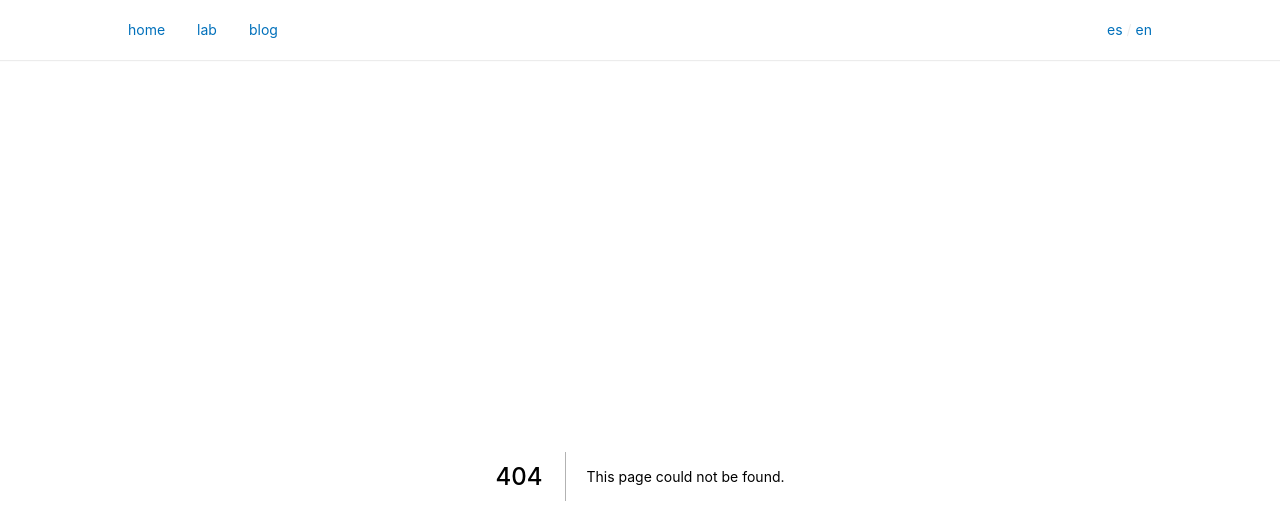
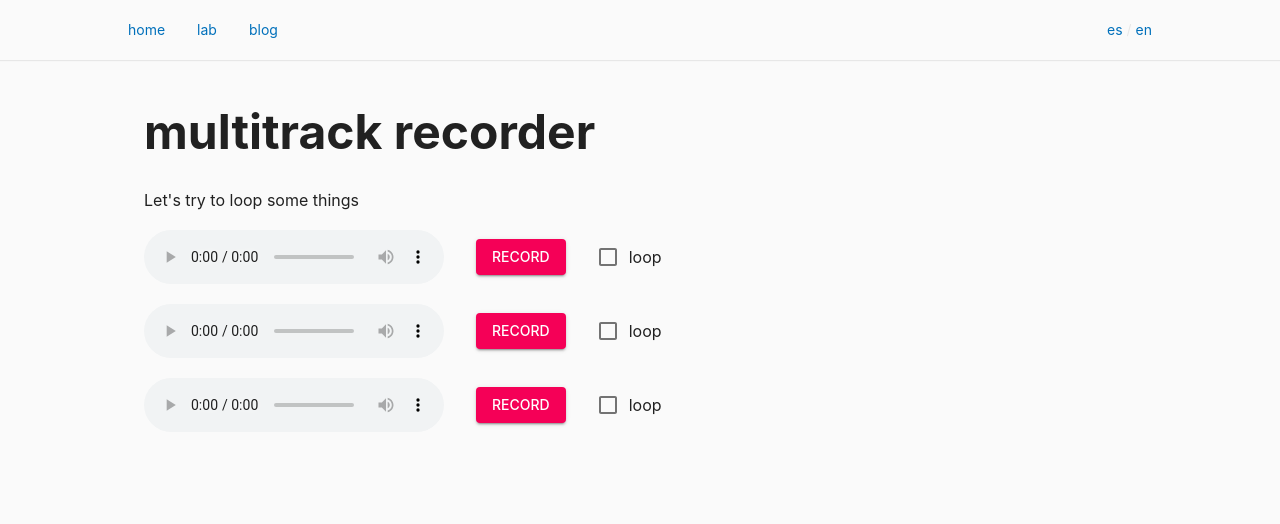
Before and after one commit to stringparser/www, a Next.js app: page /lab/audio-multitrack-recorder in a window 1280 px wide. Before the commit this address had no page. Shown: the top 524 px of the page. Built offline with nearby package versions, Linux system fonts and the light colour scheme.

Commit message:
audio: separate multitrack recorder into other page

```diff
--- /dev/null
+++ b/pages/lab/audio-multitrack-recorder.mdx
@@ -0,0 +1,15 @@
+import AudioRecorder from "../../shared/components/AudioRecorder/AudioRecorder";
+
+# multitrack recorder
+
+Let's try to loop some things
+
+<AudioRecorder />
+
+<span style={{padding: '1rem'}} />
+
+<AudioRecorder />
+
+<span style={{padding: '1rem'}} />
+
+<AudioRecorder />
```
